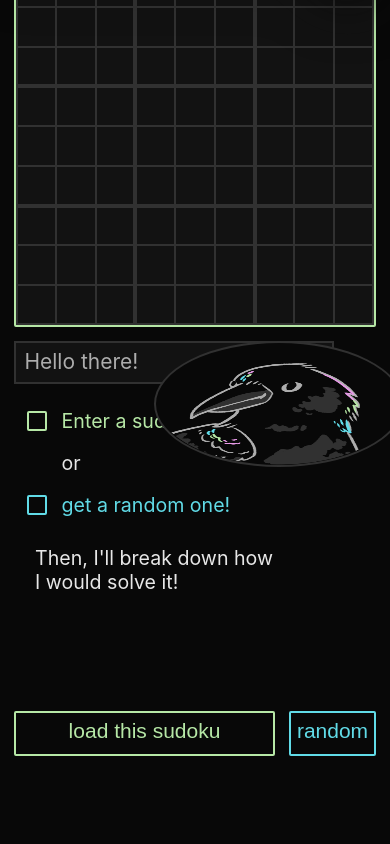
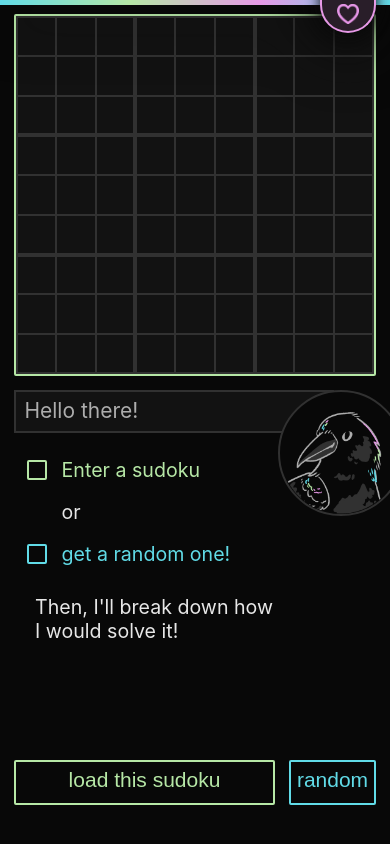
Before and after one commit to gtcarroll/sudokoo, a React (Create React App) app: page / in a window 390 px wide. Built offline with nearby package versions, Linux system fonts and the light colour scheme.

Commit message:
v1.02 - bug fixes for mobile layout

```diff
--- a/src/App.js
+++ b/src/App.js
@@ -9,12 +9,12 @@ var dropDownToggle = false;
 function App() {
   return (
     <ColContainer>
+      <RowContainer style={{ backgroundColor: colors.neutral2 }}>
+        <Credits dropToggle={dropDownToggle} />
+      </RowContainer>
+      <RowContainer></RowContainer>
       <RowContainer className="main-content" style={{ flexGrow: 1 }}>
         <SudokuController />
-      </RowContainer>
-      <RowContainer></RowContainer>
-      <RowContainer style={{ backgroundColor: colors.neutral2 }}>
-        <Credits dropToggle={dropDownToggle} />
       </RowContainer>
     </ColContainer>
   );
@@ -22,7 +22,7 @@ function App() {
 
 const ColContainer = styled.div`
   display: flex;
-  flex-direction: column-reverse;
+  flex-direction: column;
 
   background-color: ${colors.neutral0};
   color: ${colors.neutral4};
--- a/src/components/birdfeed/BirdFeed.js
+++ b/src/components/birdfeed/BirdFeed.js
@@ -219,7 +219,8 @@ const StyledDiv = styled.div`
     @media (orientation: portrait) {
       top: 0rem;
       right: -2rem;
-      max-height: 9rem;
+      height: 9rem;
+      width: 9rem;
       z-index: 104;
     }
 
```
Also changed, not shown: 6 other files (tests, documents, lock files or other folders).
